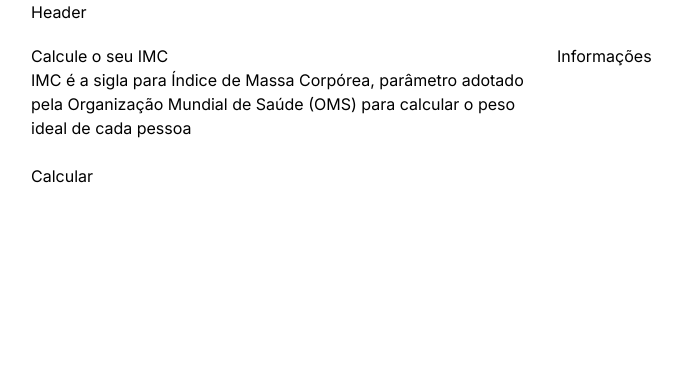
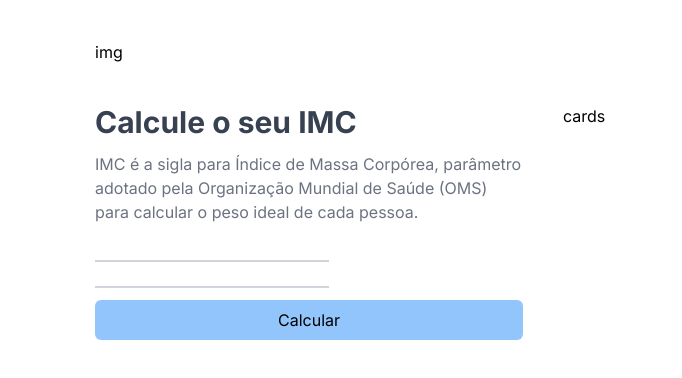
Before and after one commit to welisonw/calculadora-imc, a Next.js app: page / in a window 1280 px wide. Shown: the top 378 px of the page, without its empty margins (97-779 px from the left). Built offline with nearby package versions, Linux system fonts and the light colour scheme.

Commit message:
updated structure

```diff
--- a/src/app/page.tsx
+++ b/src/app/page.tsx
@@ -2,22 +2,23 @@
 
 import { Input } from "@/components/Input/Input";
 import { useState } from "react";
-
 
 export default function Home() {
   const [ height, setHeight ] = useState('');
   const [ weight, setWeight ] = useState('');
 
   return (
-    <div className="max-w-5xl m-auto">
-      <header className="mb-5">
-        Header
+    <div className="max-w-4xl mx-auto">
+      <header className="my-10">
+        <div>
+          img
+        </div>
       </header>
 
-      <main className="flex gap-7 m-auto">
+      <main className="flex gap-10 m-auto">
         <div className="flex-1">
-          <h1>Calcule o seu IMC</h1>
-          <p>IMC é a sigla para Índice de Massa Corpórea, parâmetro adotado pela Organização Mundial de Saúde (OMS) para calcular o peso ideal de cada pessoa</p>
+          <h1 className="text-3xl font-bold text-gray-700 mb-3">Calcule o seu IMC</h1>
+          <p className="text-gray-500 mb-3">IMC é a sigla para Índice de Massa Corpórea, parâmetro adotado pela Organização Mundial de Saúde (OMS) para calcular o peso ideal de cada pessoa.</p>
           <Input
           type="text"
           value={height}
@@ -28,11 +29,11 @@ export default function Home() {
           value={weight}
           onChange={e => setWeight(e.target.value)}
           />
-          <button>Calcular</button>
+          <button className="block w-full bg-blue-300 p-2 mt-3 rounded-md">Calcular</button>
         </div>
 
         <div className="flex-1">
-          Informações
+          cards
         </div>
       </main>
     </div>
--- a/src/components/Input/Input.tsx
+++ b/src/components/Input/Input.tsx
@@ -12,6 +12,7 @@ export const Input = ({ type, value, onChange } : Props) => {
         type={type}
         value={value}
         onChange={onChange}
+        className="border-b-2 border-gray-300"
       />
     </>
   );
```
